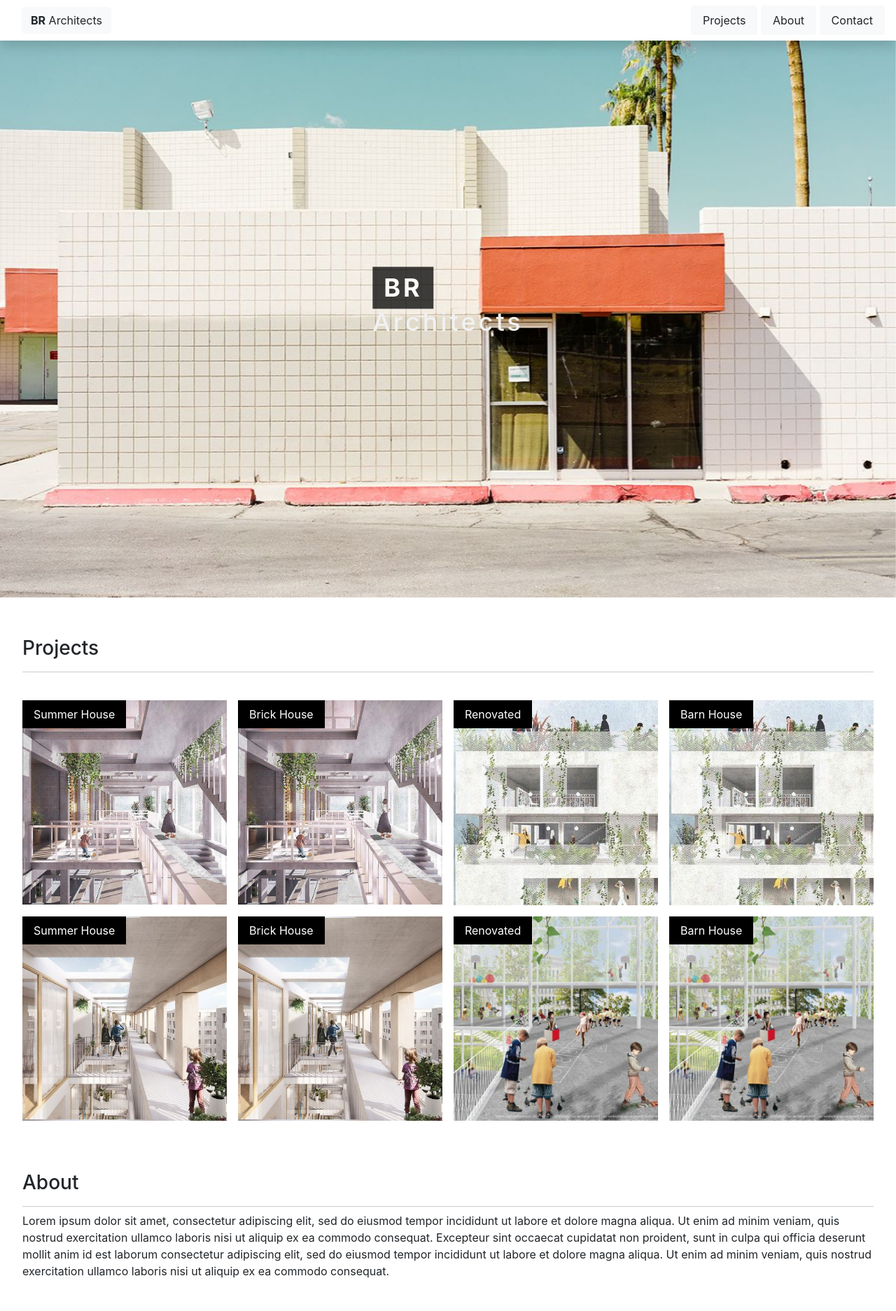
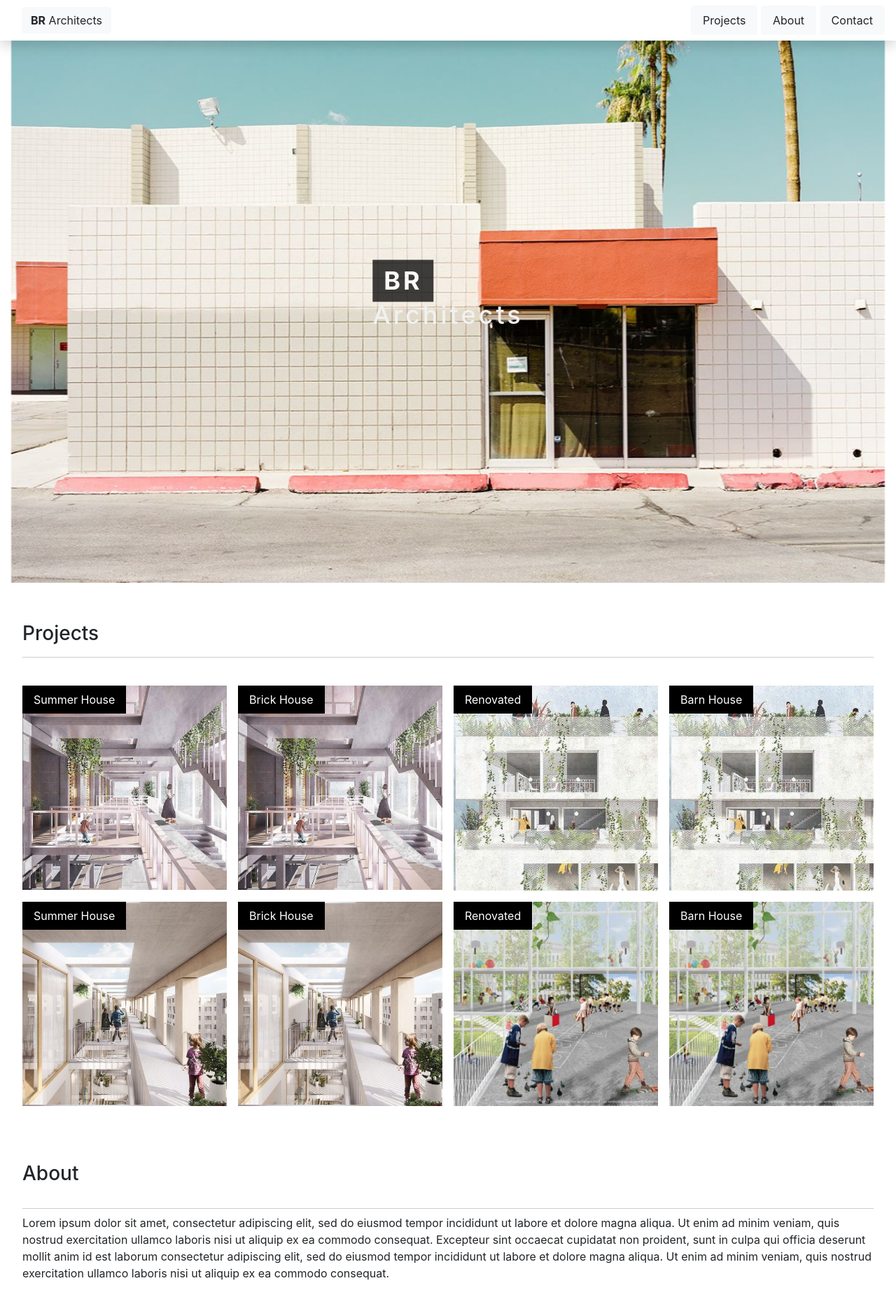
Before and after one commit to sirikoon132/Assignment, a plain HTML site: page index.html in a window 1280 px wide. Shown: the top 1874 px of the page at 70% size. Drawn offline with nearby package versions, Linux system fonts and the light colour scheme.

Commit message:
edit assignment

```diff
--- a/app.css
+++ b/app.css
@@ -53,7 +53,6 @@ div {
 }
 .padding {
     padding: 8px 16px !important;
-
 }
 .opacity-min {
     opacity: 0.75;
--- a/index.html
+++ b/index.html
@@ -23,8 +23,8 @@
             </div>
         </nav>
     </div>
-    <header class="content display-container wide" data-aos="fade-up" style="max-width:1500px;" id="home">
-        <img class="bg-pic" src="images/particular.jpeg"  alt="Architecture" width="1500" height="800">
+    <header class="content display-container wide container-padding" data-aos="fade-up"  id="home">
+        <img class="bg-pic" src="images/particular.jpeg"  alt="Architecture" width="100%" height="800">
         <div class="centered margin-top">
             <h1 class="large text-white" data-aos="fade-up">
                 <span class="padding black opacity-min">
@@ -35,11 +35,10 @@
         </div>
     </header>
     <!-- project -->
-    <div class="content padding" style="max-width:1564px">
+    <div class="container-padding padding">
         <div class="container-padding padding-32" data-aos="fade-up" id="projects">
             <h3 class="border-bottom border-light-grey padding-16">Projects</h3>
         </div>
-
         <div class="row-padding" data-aos="fade-up" >
             <div class="col-rs m6 l3 margin-bottom row-padding" data-aos="fade-up">
                 <div class="display-container">
@@ -93,15 +92,15 @@
                 </div>
             </div>
         </div>
-    </div>
     <!-- About -->
-    <div class="row content padding" style="max-width:1564px" data-aos="fade-up">
-        <div class="container-padding padding-32" data-aos="fade-up" id="about">
-            <h3 class="border-bottom border-light-grey padding-16">About</h3>
-            <p>Lorem ipsum dolor sit amet, consectetur adipiscing elit, sed do eiusmod tempor incididunt ut labore et dolore magna aliqua. Ut enim ad minim veniam, quis nostrud exercitation ullamco laboris nisi ut aliquip ex ea commodo consequat. Excepteur sint
-                    occaecat cupidatat non proident, sunt in culpa qui officia deserunt mollit anim id est laborum consectetur adipiscing elit, sed do eiusmod tempor incididunt ut labore et dolore magna aliqua. Ut enim ad minim veniam, quis nostrud exercitation ullamco
-                    laboris nisi ut aliquip ex ea commodo consequat.
+        <div class="row container-padding padding-32" id="about" data-aos="fade-up">
+            <div>
+                <h3 class="padding-32 border-bottom border-light-grey">About</h3>
+                <p>Lorem ipsum dolor sit amet, consectetur adipiscing elit, sed do eiusmod tempor incididunt ut labore et dolore magna aliqua. Ut enim ad minim veniam, quis nostrud exercitation ullamco laboris nisi ut aliquip ex ea commodo consequat. Excepteur sint
+                        occaecat cupidatat non proident, sunt in culpa qui officia deserunt mollit anim id est laborum consectetur adipiscing elit, sed do eiusmod tempor incididunt ut labore et dolore magna aliqua. Ut enim ad minim veniam, quis nostrud exercitation ullamco
+                        laboris nisi ut aliquip ex ea commodo consequat.
                 </p>
+            </div>
         </div>
         <div class="row row-padding grayscale m6" data-aos="fade-up">
             <div class="col-rs m6 l3 margin-bottom row-padding" data-aos="fade-up">
@@ -141,9 +140,8 @@
                 </div>
             </div>
         </div>
-    </div>
         <!-- contact -->
-        <div class="container-padding padding-32" id="contact" data-aos="fade-up">
+        <div class="container-padding padding-16" id="contact" data-aos="fade-up">
             <h3 class="border-bottom border-light-grey padding-16">Contact</h3>
             <p>Lets get in touch and talk about your next project.</p>
             <form onsubmit='validate()' name="myforms">
@@ -156,11 +154,11 @@
                 <button type="submit" class="btn margin-top margin-bottom black">SEND MESSAGE</button>
             </form>
         </div>
+        <div class="container-padding image" data-aos="fade-up">
+            <img class="bg-pic image" src="images/particular.jpeg"  alt="Architecture" width="100%">
+        </div>
     </div>
-
-    <div class="container-padding" data-aos="fade-up">
-        <img class="bg-pic image" src="images/particular.jpeg"  alt="Architecture" width="1500" height="800">
-    </div>
+    <!-- footer -->
     <footer class="center black padding-16 margin-top">
         <p>Powered by
             <a href="https://getbootstrap.com/docs/4.4/getting-started/introduction/" class="ex1">Bootstrap 4</a>
```
